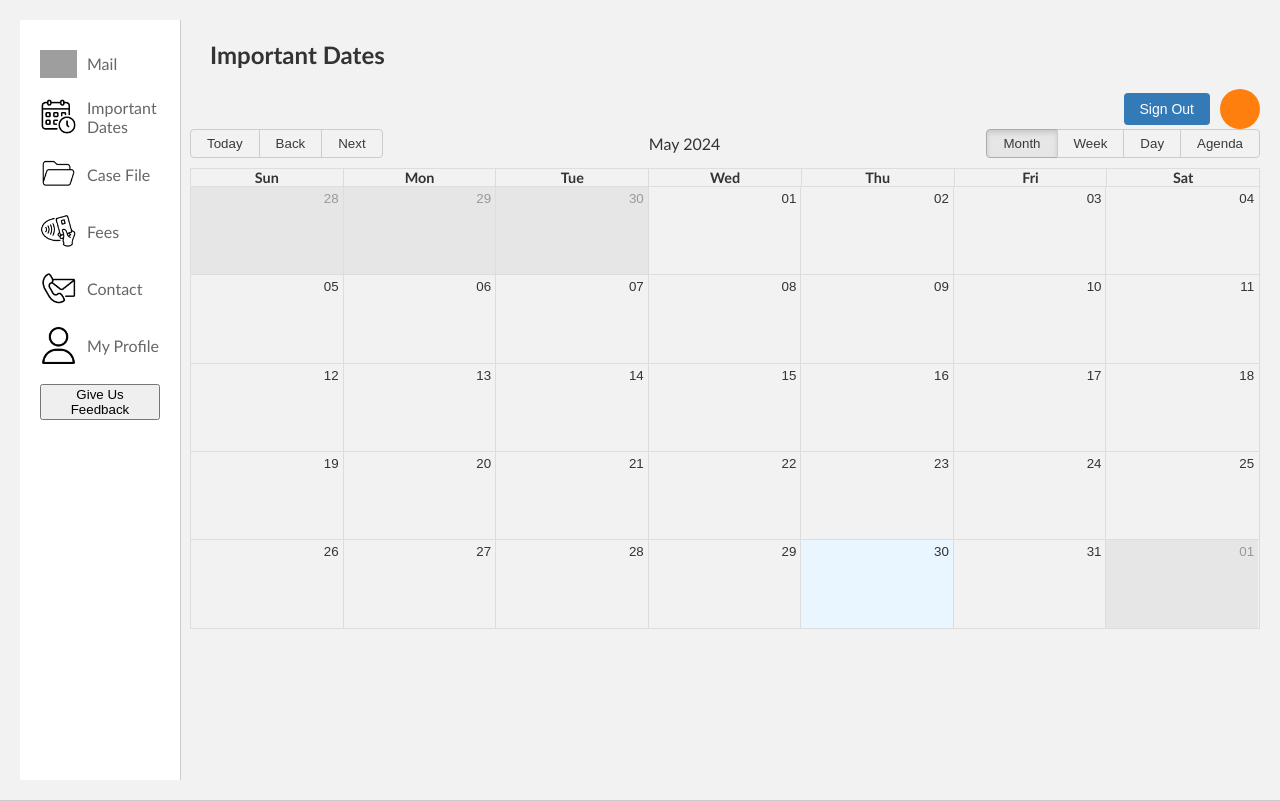
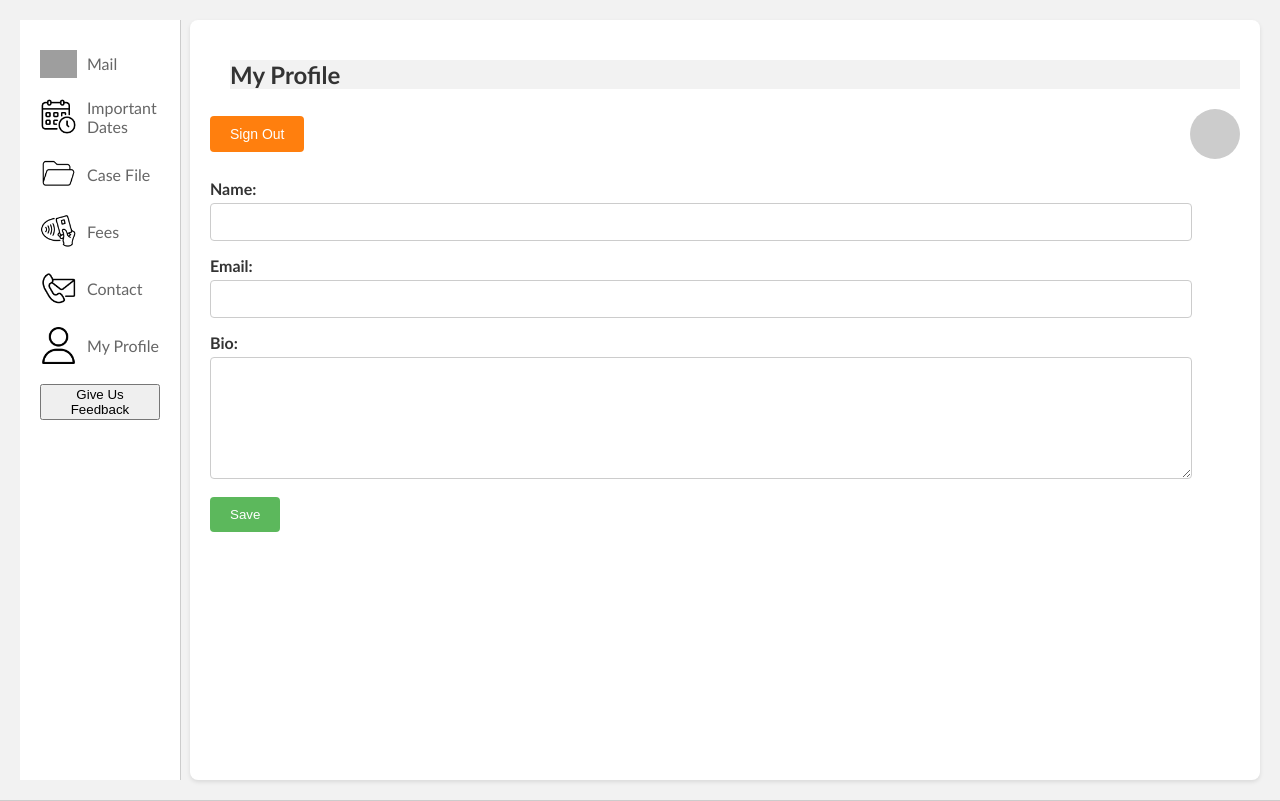
Before and after one commit to tomlukewarden/Client-Portal, a React (Vite) app: page / in a window 1280 px wide. Built offline with nearby package versions, Linux system fonts and the light colour scheme; grey boxes are pictures that could not be loaded.

Commit message:
Mail and Profile styles implemented

```diff
--- a/src/App.jsx
+++ b/src/App.jsx
@@ -1,12 +1,11 @@
 
 import './App.css'
-import ImportantDates from './Pages/Important-Dates/ImportantDates'
+import Profile from './Pages/Profile/Profile'
+
 function App() {
-
-
   return (
     <>
-    <ImportantDates></ImportantDates>
+ <Profile></Profile>
     </>
   )
 }
--- a/src/Pages/Case-File/CaseFile.jsx
+++ b/src/Pages/Case-File/CaseFile.jsx
@@ -1,6 +1,6 @@
 import './CaseFile.css'
 import Nav from "../Dashboard/components/Nav";
-import Case from "./components/Case";
+import CaseItem from "./components/CaseItem";
 function CaseFile() {
   return (
     <>
@@ -14,7 +14,7 @@ function CaseFile() {
           </div>
           <h4 className="case-subheading">View Your Cases Below:</h4>
           <section className="case">
-            <Case></Case>
+            <CaseItem></CaseItem>
           </section>
         </main>
       </section>
--- a/src/Pages/Case-File/components/Case.jsx
+++ b/src/Pages/Case-File/components/CaseItem.jsx
@@ -1,4 +1,4 @@
-function Case (){
+function CaseItem (){
   return (
     <>
     <div className="case-container">
@@ -15,4 +15,4 @@ function Case (){
   )
 }
 
-export default Case
+export default CaseItem
--- /dev/null
+++ b/src/Pages/Profile/Profile.css
@@ -0,0 +1,95 @@
+.main-container {
+  background-color: #fff;
+  border-radius: 8px;
+  padding: 20px;
+  box-shadow: 0 2px 4px rgba(0, 0, 0, 0.1);
+
+}
+
+.title {
+  font-size: 24px;
+  margin-bottom: 20px;
+  color: #333;
+}
+
+.profile-button {
+  display: flex;
+  justify-content: space-between;
+  align-items: center;
+  margin-bottom: 20px;
+}
+
+.sign-out {
+  padding: 10px 20px;
+  background-color: var(--accent2-color);
+  color: white;
+  border: none;
+  border-radius: 4px;
+  cursor: pointer;
+  transition: background-color 0.3s ease;
+}
+
+.sign-out:hover {
+  background-color: #c9302c;
+}
+
+.profile-circle {
+  width: 50px;
+  height: 50px;
+  background-color: #ccc;
+  border-radius: 50%;
+}
+
+
+.profile {
+  margin-top: 20px;
+  margin-right: 70px;
+}
+
+.profile-form {
+  display: flex;
+  flex-direction: column;
+}
+
+.form-group {
+  margin-bottom: 15px;
+}
+
+label {
+  display: block;
+  font-weight: bold;
+  margin-bottom: 5px;
+}
+
+input, textarea {
+  width: 100%;
+  padding: 10px;
+  border: 1px solid #ccc;
+  border-radius: 4px;
+  font-size: 14px;
+  transition: border-color 0.3s ease;
+}
+
+input:focus, textarea:focus {
+  border-color: #007bff;
+  outline: none;
+}
+
+textarea {
+  resize: vertical;
+  height: 100px;
+}
+
+.save-button {
+  padding: 10px 20px;
+  background-color: #5cb85c;
+  color: white;
+  border: none;
+  border-radius: 4px;
+  cursor: pointer;
+  transition: background-color 0.3s ease;
+}
+
+.save-button:hover {
+  background-color: #4cae4c;
+}
--- /dev/null
+++ b/src/Pages/Profile/Profile.jsx
@@ -0,0 +1,42 @@
+import Nav from '../Dashboard/components/Nav'
+import '../Dashboard/Dashboard.css'
+import './Profile.css'
+
+function Profile() {
+  return (
+    <>
+      <section className="container">
+        <Nav></Nav>
+        <main className="main-container">
+          <h1 className="title">My Profile</h1>
+          <div className="profile-button">
+            <button className="sign-out">Sign Out</button>
+            <div className="profile-circle"></div>
+          </div>
+
+          <div className="profile">
+            <form className="profile-form">
+              <div className="form-group">
+                <label htmlFor="name">Name:</label>
+                <input type="text" id="name" name="name" />
+              </div>
+              <div className="form-group">
+                <label htmlFor="email">Email:</label>
+                <input type="email" id="email" name="email" />
+              </div>
+              <div className="form-group">
+                <label htmlFor="bio">Bio:</label>
+                <textarea id="bio" name="bio"></textarea>
+              </div>
+              <div className="form-group">
+                <button type="submit" className="save-button">Save</button>
+              </div>
+            </form>
+          </div>
+        </main>
+      </section>
+    </>
+  )
+}
+
+export default Profile
```
Also changed, not shown: src/Pages/Mail/Mailbox.css (added, +57 -0 lines), src/Pages/Mail/Mailbox.jsx (added, +55 -0 lines).
